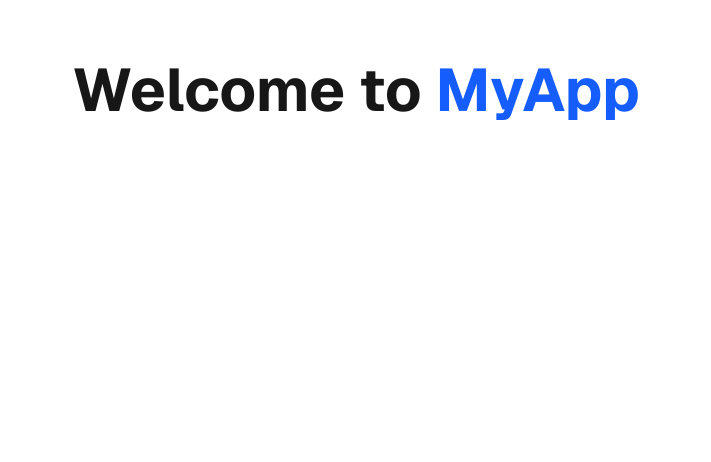
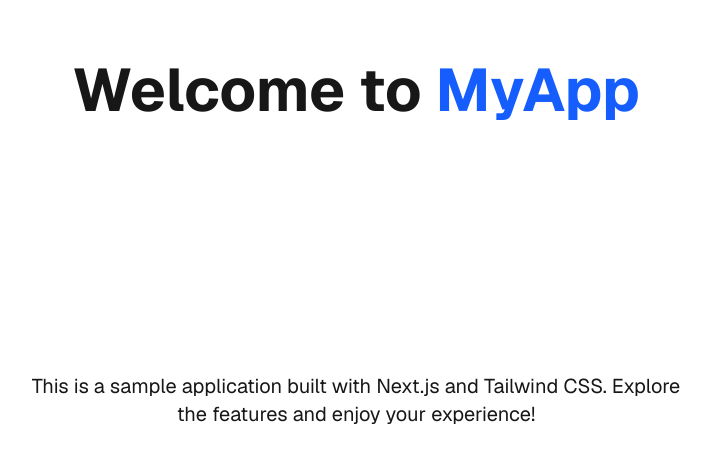
Before and after one commit to md-abu-naim/NextApp, a Next.js app: page / in a window 1280 px wide. Shown: the top 462 px of the page, without its empty margins (284-995 px from the left). Built offline with nearby package versions, Linux system fonts and the light colour scheme.

Commit message:
home page title & descritpion

```diff
--- a/src/app/page.js
+++ b/src/app/page.js
@@ -5,6 +5,9 @@
       <h1 className="text-4xl sm:text-6xl font-bold text-center">
         Welcome to <span className="text-blue-600">MyApp</span>
       </h1>
+      <p className="text-lg sm:text-xl text-center max-w-2xl">
+        This is a sample application built with Next.js and Tailwind CSS. Explore the features and enjoy your experience!
+      </p>
     </div>
   );
 }
```
